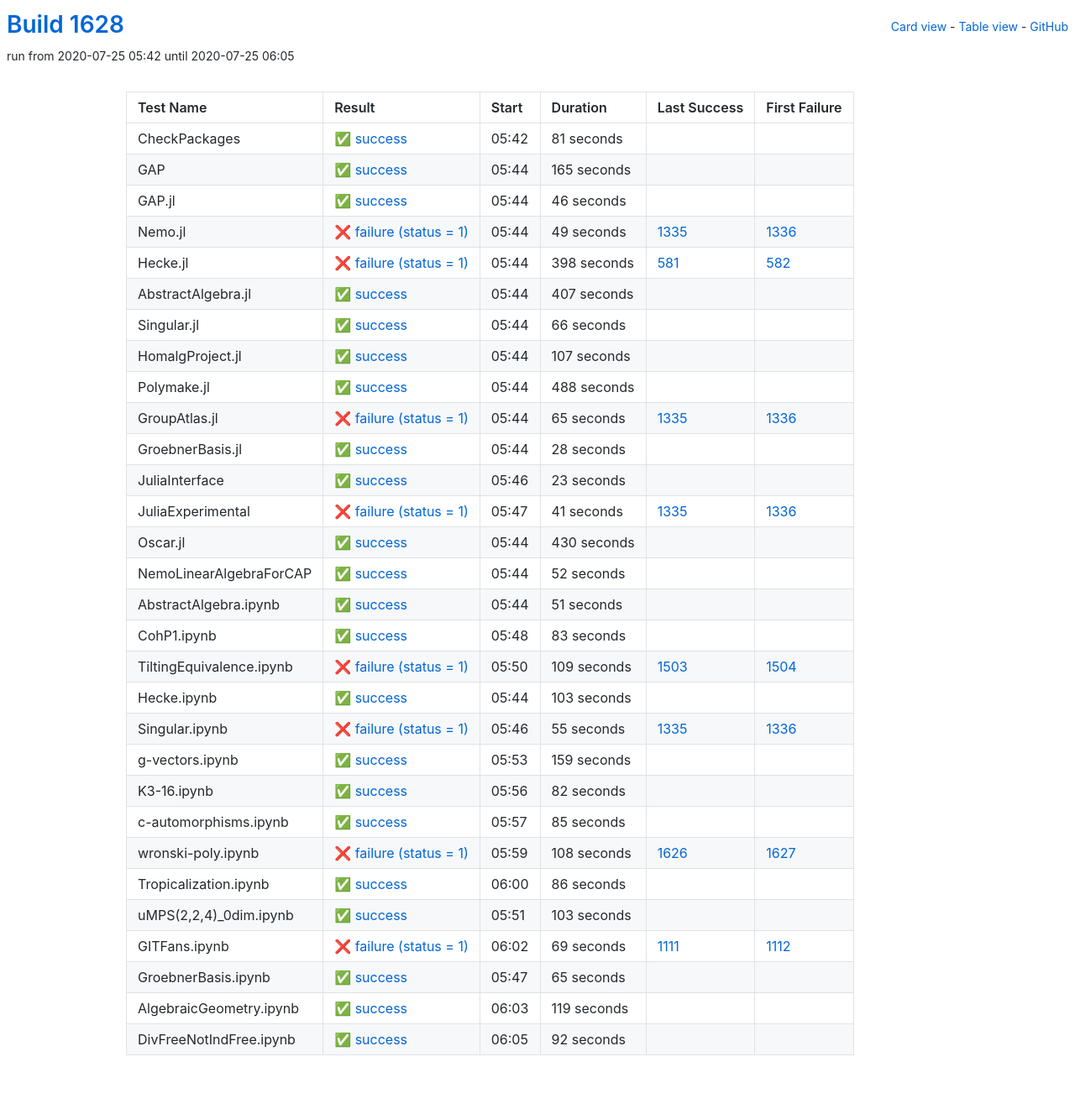
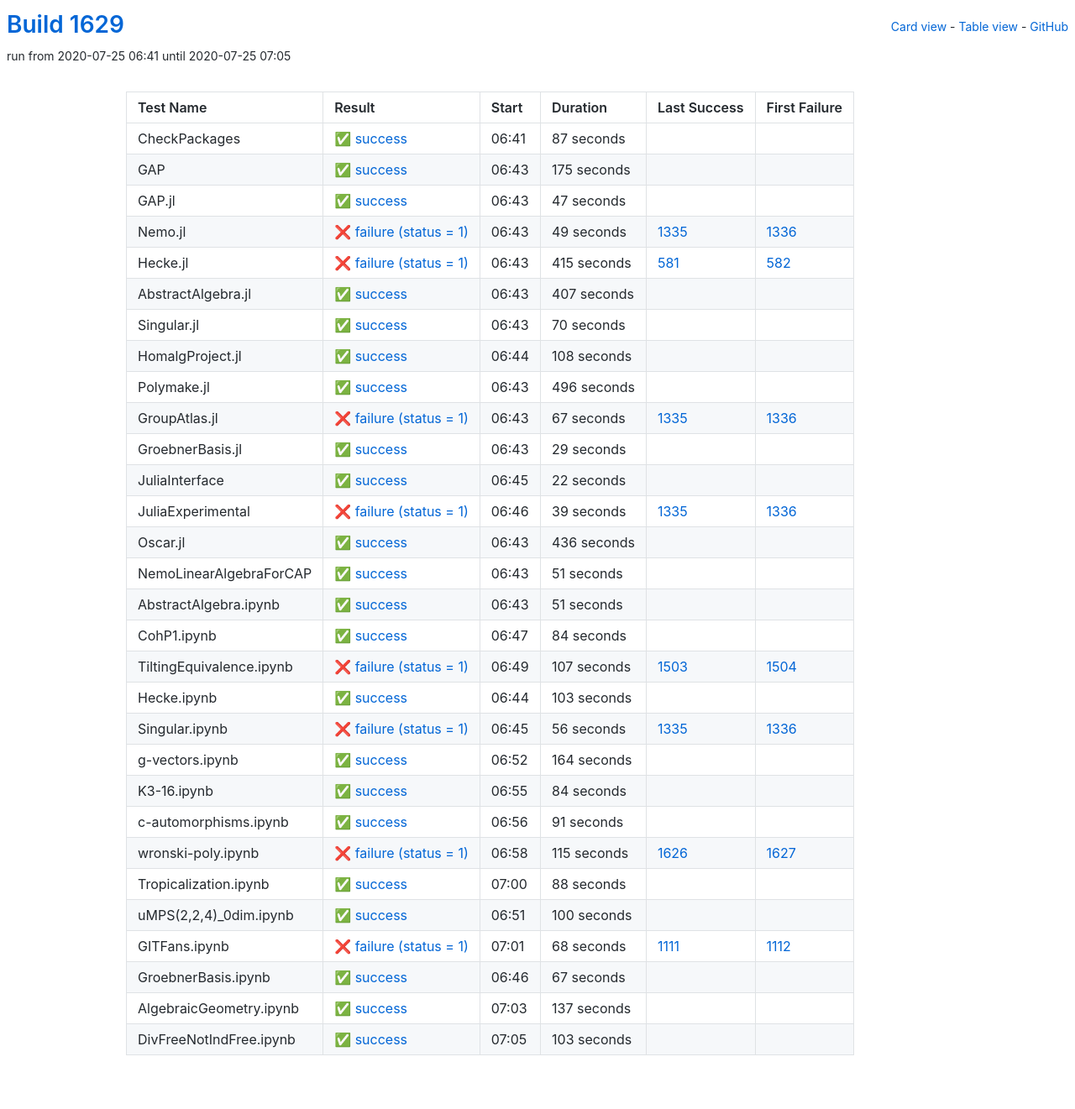
Before and after one commit to oscar-system/oscar-ci-status-1.4, a Jekyll site: the page built from table.html, in a window 1280 px wide. Shown: the whole page at 84% size. Built offline with Jekyll 4.4.1, drawn with Linux system fonts in a browser that asks for light colours.

Commit message:
Build #1629

```diff
--- a/_data/ci.yml
+++ b/_data/ci.yml
@@ -1,6 +1,6 @@
 ---
-build: 1628
-build_url: https://oscarci.mathematik.uni-kl.de/job/oscar-julia-1.4/1628/
+build: 1629
+build_url: https://oscarci.mathematik.uni-kl.de/job/oscar-julia-1.4/1629/
 job: oscar-julia-1.4
 organization: oscar-system
 repo: oscar-ci-status-1.4
@@ -8,44 +8,44 @@ repourl: https://github.com/oscar-system/oscar-ci-status-1.4
 tests:
 - name: CheckPackages
   id: checkpackages
-  log: https://oscarci.mathematik.uni-kl.de/job/oscar-julia-1.4/1628/artifact/logs/build-1628/CheckPackages.log
-  start: 2020-07-25 05:42
+  log: https://oscarci.mathematik.uni-kl.de/job/oscar-julia-1.4/1629/artifact/logs/build-1629/CheckPackages.log
+  start: 2020-07-25 06:41
   success: true
   exitcode: 0
   status: success
-  duration: 81
+  duration: 87
   last_success: false
   last_success_url:
   first_failure: false
   first_failure_url:
 - name: GAP
   id: gap
-  log: https://oscarci.mathematik.uni-kl.de/job/oscar-julia-1.4/1628/artifact/logs/build-1628/GAP.log
-  start: 2020-07-25 05:44
+  log: https://oscarci.mathematik.uni-kl.de/job/oscar-julia-1.4/1629/artifact/logs/build-1629/GAP.log
+  start: 2020-07-25 06:43
   success: true
   exitcode: 0
   status: success
-  duration: 165
+  duration: 175
   last_success: false
   last_success_url:
   first_failure: false
   first_failure_url:
 - name: GAP.jl
   id: gap-jl
-  log: https://oscarci.mathematik.uni-kl.de/job/oscar-julia-1.4/1628/artifact/logs/build-1628/GAP.jl.log
-  start: 2020-07-25 05:44
+  log: https://oscarci.mathematik.uni-kl.de/job/oscar-julia-1.4/1629/artifact/logs/build-1629/GAP.jl.log
+  start: 2020-07-25 06:43
   success: true
   exitcode: 0
   status: success
-  duration: 46
+  duration: 47
   last_success: false
   last_success_url:
   first_failure: false
   first_failure_url:
 - name: Nemo.jl
   id: nemo-jl
-  log: https://oscarci.mathematik.uni-kl.de/job/oscar-julia-1.4/1628/artifact/logs/build-1628/Nemo.jl.log
-  start: 2020-07-25 05:44
+  log: https://oscarci.mathematik.uni-kl.de/job/oscar-julia-1.4/1629/artifact/logs/build-1629/Nemo.jl.log
+  start: 2020-07-25 06:43
   success: false
   exitcode: 1
   status: failure
@@ -56,20 +56,20 @@ tests:
   first_failure_url: https://oscarci.mathematik.uni-kl.de/job/oscar-julia-1.4/1336/
 - name: Hecke.jl
   id: hecke-jl
-  log: https://oscarci.mathematik.uni-kl.de/job/oscar-julia-1.4/1628/artifact/logs/build-1628/Hecke.jl.log
-  start: 2020-07-25 05:44
+  log: https://oscarci.mathematik.uni-kl.de/job/oscar-julia-1.4/1629/artifact/logs/build-1629/Hecke.jl.log
+  start: 2020-07-25 06:43
   success: false
   exitcode: 1
   status: failure
-  duration: 398
+  duration: 415
   last_success: 581
   last_success_url: https://oscarci.mathematik.uni-kl.de/job/oscar-julia-1.4/581/
   first_failure: 582
   first_failure_url: https://oscarci.mathematik.uni-kl.de/job/oscar-julia-1.4/582/
 - name: AbstractAlgebra.jl
   id: abstractalgebra-jl
-  log: https://oscarci.mathematik.uni-kl.de/job/oscar-julia-1.4/1628/artifact/logs/build-1628/AbstractAlgebra.jl.log
-  start: 2020-07-25 05:44
+  log: https://oscarci.mathematik.uni-kl.de/job/oscar-julia-1.4/1629/artifact/logs/build-1629/AbstractAlgebra.jl.log
+  start: 2020-07-25 06:43
   success: true
   exitcode: 0
   status: success
@@ -80,116 +80,116 @@ tests:
   first_failure_url:
 - name: Singular.jl
   id: singular-jl
-  log: https://oscarci.mathematik.uni-kl.de/job/oscar-julia-1.4/1628/artifact/logs/build-1628/Singular.jl.log
-  start: 2020-07-25 05:44
+  log: https://oscarci.mathematik.uni-kl.de/job/oscar-julia-1.4/1629/artifact/logs/build-1629/Singular.jl.log
+  start: 2020-07-25 06:43
   success: true
   exitcode: 0
   status: success
-  duration: 66
+  duration: 70
   last_success: false
   last_success_url:
   first_failure: false
   first_failure_url:
 - name: HomalgProject.jl
   id: homalgproject-jl
-  log: https://oscarci.mathematik.uni-kl.de/job/oscar-julia-1.4/1628/artifact/logs/build-1628/HomalgProject.jl.log
-  start: 2020-07-25 05:44
+  log: https://oscarci.mathematik.uni-kl.de/job/oscar-julia-1.4/1629/artifact/logs/build-1629/HomalgProject.jl.log
+  start: 2020-07-25 06:44
   success: true
   exitcode: 0
   status: success
-  duration: 107
+  duration: 108
   last_success: false
   last_success_url:
   first_failure: false
   first_failure_url:
 - name: Polymake.jl
   id: polymake-jl
-  log: https://oscarci.mathematik.uni-kl.de/job/oscar-julia-1.4/1628/artifact/logs/build-1628/Polymake.jl.log
-  start: 2020-07-25 05:44
+  log: https://oscarci.mathematik.uni-kl.de/job/oscar-julia-1.4/1629/artifact/logs/build-1629/Polymake.jl.log
+  start: 2020-07-25 06:43
   success: true
   exitcode: 0
   status: success
-  duration: 488
+  duration: 496
   last_success: false
   last_success_url:
   first_failure: false
   first_failure_url:
 - name: GroupAtlas.jl
   id: groupatlas-jl
-  log: https://oscarci.mathematik.uni-kl.de/job/oscar-julia-1.4/1628/artifact/logs/build-1628/GroupAtlas.jl.log
-  start: 2020-07-25 05:44
+  log: https://oscarci.mathematik.uni-kl.de/job/oscar-julia-1.4/1629/artifact/logs/build-1629/GroupAtlas.jl.log
+  start: 2020-07-25 06:43
   success: false
   exitcode: 1
   status: failure
-  duration: 65
+  duration: 67
   last_success: 1335
   last_success_url: https://oscarci.mathematik.uni-kl.de/job/oscar-julia-1.4/1335/
   first_failure: 1336
   first_failure_url: https://oscarci.mathematik.uni-kl.de/job/oscar-julia-1.4/1336/
 - name: GroebnerBasis.jl
   id: groebnerbasis-jl
-  log: https://oscarci.mathematik.uni-kl.de/job/oscar-julia-1.4/1628/artifact/logs/build-1628/GroebnerBasis.jl.log
-  start: 2020-07-25 05:44
+  log: https://oscarci.mathematik.uni-kl.de/job/oscar-julia-1.4/1629/artifact/logs/build-1629/GroebnerBasis.jl.log
+  start: 2020-07-25 06:43
   success: true
   exitcode: 0
   status: success
-  duration: 28
+  duration: 29
   last_success: false
   last_success_url:
   first_failure: false
   first_failure_url:
 - name: JuliaInterface
   id: juliainterface
-  log: https://oscarci.mathematik.uni-kl.de/job/oscar-julia-1.4/1628/artifact/logs/build-1628/JuliaInterface.log
-  start: 2020-07-25 05:46
+  log: https://oscarci.mathematik.uni-kl.de/job/oscar-julia-1.4/1629/artifact/logs/build-1629/JuliaInterface.log
+  start: 2020-07-25 06:45
   success: true
   exitcode: 0
   status: success
-  duration: 23
+  duration: 22
   last_success: false
   last_success_url:
   first_failure: false
   first_failure_url:
 - name: JuliaExperimental
   id: juliaexperimental
-  log: https://oscarci.mathematik.uni-kl.de/job/oscar-julia-1.4/1628/artifact/logs/build-1628/JuliaExperimental.log
-  start: 2020-07-25 05:47
+  log: https://oscarci.mathematik.uni-kl.de/job/oscar-julia-1.4/1629/artifact/logs/build-1629/JuliaExperimental.log
+  start: 2020-07-25 06:46
   success: false
   exitcode: 1
   status: failure
-  duration: 41
+  duration: 39
   last_success: 1335
   last_success_url: https://oscarci.mathematik.uni-kl.de/job/oscar-julia-1.4/1335/
   first_failure: 1336
   first_failure_url: https://oscarci.mathematik.uni-kl.de/job/oscar-julia-1.4/1336/
 - name: Oscar.jl
   id: oscar-jl
-  log: https://oscarci.mathematik.uni-kl.de/job/oscar-julia-1.4/1628/artifact/logs/build-1628/Oscar.jl.log
-  start: 2020-07-25 05:44
+  log: https://oscarci.mathematik.uni-kl.de/job/oscar-julia-1.4/1629/artifact/logs/build-1629/Oscar.jl.log
+  start: 2020-07-25 06:43
   success: true
   exitcode: 0
   status: success
-  duration: 430
+  duration: 436
   last_success: false
   last_success_url:
   first_failure: false
   first_failure_url:
 - name: NemoLinearAlgebraForCAP
   id: nemolinearalgebraforcap
-  log: https://oscarci.mathematik.uni-kl.de/job/oscar-julia-1.4/1628/artifact/logs/build-1628/NemoLinearAlgebraForCAP.log
-  start: 2020-07-25 05:44
+  log: https://oscarci.mathematik.uni-kl.de/job/oscar-julia-1.4/1629/artifact/logs/build-1629/NemoLinearAlgebraForCAP.log
+  start: 2020-07-25 06:43
   success: true
   exitcode: 0
   status: success
-  duration: 52
+  duration: 51
   last_success: false
   last_success_url:
   first_failure: false
   first_failure_url:
 - name: AbstractAlgebra.ipynb
   id: abstractalgebra-ipynb
-  log: https://oscarci.mathematik.uni-kl.de/job/oscar-julia-1.4/1628/artifact/logs/build-1628/AbstractAlgebra.ipynb.log
-  start: 2020-07-25 05:44
+  log: https://oscarci.mathematik.uni-kl.de/job/oscar-julia-1.4/1629/artifact/logs/build-1629/AbstractAlgebra.ipynb.log
+  start: 2020-07-25 06:43
   success: true
   exitcode: 0
   status: success
@@ -200,32 +200,32 @@ tests:
   first_failure_url:
 - name: CohP1.ipynb
   id: cohp1-ipynb
-  log: https://oscarci.mathematik.uni-kl.de/job/oscar-julia-1.4/1628/artifact/logs/build-1628/CohP1.ipynb.log
-  start: 2020-07-25 05:48
+  log: https://oscarci.mathematik.uni-kl.de/job/oscar-julia-1.4/1629/artifact/logs/build-1629/CohP1.ipynb.log
+  start: 2020-07-25 06:47
   success: true
   exitcode: 0
   status: success
-  duration: 83
+  duration: 84
   last_success: false
   last_success_url:
   first_failure: false
   first_failure_url:
 - name: TiltingEquivalence.ipynb
   id: tiltingequivalence-ipynb
-  log: https://oscarci.mathematik.uni-kl.de/job/oscar-julia-1.4/1628/artifact/logs/build-1628/TiltingEquivalence.ipynb.log
-  start: 2020-07-25 05:50
+  log: https://oscarci.mathematik.uni-kl.de/job/oscar-julia-1.4/1629/artifact/logs/build-1629/TiltingEquivalence.ipynb.log
+  start: 2020-07-25 06:49
   success: false
   exitcode: 1
   status: failure
-  duration: 109
+  duration: 107
   last_success: 1503
   last_success_url: https://oscarci.mathematik.uni-kl.de/job/oscar-julia-1.4/1503/
   first_failure: 1504
   first_failure_url: https://oscarci.mathematik.uni-kl.de/job/oscar-julia-1.4/1504/
 - name: Hecke.ipynb
   id: hecke-ipynb
-  log: https://oscarci.mathematik.uni-kl.de/job/oscar-julia-1.4/1628/artifact/logs/build-1628/Hecke.ipynb.log
-  start: 2020-07-25 05:44
+  log: https://oscarci.mathematik.uni-kl.de/job/oscar-julia-1.4/1629/artifact/logs/build-1629/Hecke.ipynb.log
+  start: 2020-07-25 06:44
   success: true
   exitcode: 0
   status: success
@@ -236,80 +236,128 @@ tests:
   first_failure_url:
 - name: Singular.ipynb
   id: singular-ipynb
-  log: https://oscarci.mathematik.uni-kl.de/job/oscar-julia-1.4/1628/artifact/logs/build-1628/Singular.ipynb.log
-  start: 2020-07-25 05:46
+  log: https://oscarci.mathematik.uni-kl.de/job/oscar-julia-1.4/1629/artifact/logs/build-1629/Singular.ipynb.log
+  start: 2020-07-25 06:45
   success: false
   exitcode: 1
   status: failure
-  duration: 55
+  duration: 56
   last_success: 1335
   last_success_url: https://oscarci.mathematik.uni-kl.de/job/oscar-julia-1.4/1335/
   first_failure: 1336
   first_failure_url: https://oscarci.mathematik.uni-kl.de/job/oscar-julia-1.4/1336/
 - name: g-vectors.ipynb
   id: g-vectors-ipynb
-  log: https://oscarci.mathematik.uni-kl.de/job/oscar-julia-1.4/1628/artifact/logs/build-1628/g-vectors.ipynb.log
-  start: 2020-07-25 05:53
+  log: https://oscarci.mathematik.uni-kl.de/job/oscar-julia-1.4/1629/artifact/logs/build-1629/g-vectors.ipynb.log
+  start: 2020-07-25 06:52
   success: true
   exitcode: 0
   status: success
-  duration: 159
+  duration: 164
   last_success: false
   last_success_url:
   first_failure: false
   first_failure_url:
 - name: K3-16.ipynb
   id: k3-16-ipynb
-  log: https://oscarci.mathematik.uni-kl.de/job/oscar-julia-1.4/1628/artifact/logs/build-1628/K3-16.ipynb.log
-  start: 2020-07-25 05:56
+  log: https://oscarci.mathematik.uni-kl.de/job/oscar-julia-1.4/1629/artifact/logs/build-1629/K3-16.ipynb.log
+  start: 2020-07-25 06:55
   success: true
   exitcode: 0
   status: success
-  duration: 82
+  duration: 84
   last_success: false
   last_success_url:
   first_failure: false
   first_failure_url:
 - name: c-automorphisms.ipynb
   id: c-automorphisms-ipynb
-  log: https://oscarci.mathematik.uni-kl.de/job/oscar-julia-1.4/1628/artifact/logs/build-1628/c-automorphisms.ipynb.log
-  start: 2020-07-25 05:57
+  log: https://oscarci.mathematik.uni-kl.de/job/oscar-julia-1.4/1629/artifact/logs/build-1629/c-automorphisms.ipynb.log
+  start: 2020-07-25 06:56
   success: true
   exitcode: 0
   status: success
-  duration: 85
+  duration: 91
   last_success: false
   last_success_url:
   first_failure: false
   first_failure_url:
 - name: wronski-poly.ipynb
   id: wronski-poly-ipynb
-  log: https://oscarci.mathematik.uni-kl.de/job/oscar-julia-1.4/1628/artifact/logs/build-1628/wronski-poly.ipynb.log
-  start: 2020-07-25 05:59
+  log: https://oscarci.mathematik.uni-kl.de/job/oscar-julia-1.4/1629/artifact/logs/build-1629/wronski-poly.ipynb.log
+  start: 2020-07-25 06:58
   success: false
   exitcode: 1
   status: failure
-  duration: 108
+  duration: 115
   last_success: 1626
   last_success_url: https://oscarci.mathematik.uni-kl.de/job/oscar-julia-1.4/1626/
   first_failure: 1627
   first_failure_url: https://oscarci.mathematik.uni-kl.de/job/oscar-julia-1.4/1627/
 - name: Tropicalization.ipynb
   id: tropicalization-ipynb
-  log: https://oscarci.mathematik.uni-kl.de/job/oscar-julia-1.4/1628/artifact/logs/build-1628/Tropicalization.ipynb.log
-  start: 2020-07-25 06:00
+  log: https://oscarci.mathematik.uni-kl.de/job/oscar-julia-1.4/1629/artifact/logs/build-1629/Tropicalization.ipynb.log
+  start: 2020-07-25 07:00
   success: true
   exitcode: 0
   status: success
-  duration: 86
+  duration: 88
   last_success: false
   last_success_url:
   first_failure: false
   first_failure_url:
 - name: uMPS(2,2,4)_0dim.ipynb
   id: umps-2-2-4-0dim-ipynb
-  log: https://oscarci.mathematik.uni-kl.de/job/oscar-julia-1.4/1628/artifact/logs/build-1628/uMPS-2-2-4-_0dim.ipynb.log
-  start: 2020-07-25 05:51
+  log: https://oscarci.mathematik.uni-kl.de/job/oscar-julia-1.4/1629/artifact/logs/build-1629/uMPS-2-2-4-_0dim.ipynb.log
+  start: 2020-07-25 06:51
+  success: true
+  exitcode: 0
+  status: success
+  duration: 100
+  last_success: false
+  last_success_url:
+  first_failure: false
+  first_failure_url:
+- name: GITFans.ipynb
+  id: gitfans-ipynb
+  log: https://oscarci.mathematik.uni-kl.de/job/oscar-julia-1.4/1629/artifact/logs/build-1629/GITFans.ipynb.log
+  start: 2020-07-25 07:01
+  success: false
+  exitcode: 1
+  status: failure
+  duration: 68
+  last_success: 1111
+  last_success_url: https://oscarci.mathematik.uni-kl.de/job/oscar-julia-1.4/1111/
+  first_failure: 1112
+  first_failure_url: https://oscarci.mathematik.uni-kl.de/job/oscar-julia-1.4/1112/
+- name: GroebnerBasis.ipynb
+  id: groebnerbasis-ipynb
+  log: https://oscarci.mathematik.uni-kl.de/job/oscar-julia-1.4/1629/artifact/logs/build-1629/GroebnerBasis.ipynb.log
+  start: 2020-07-25 06:46
+  success: true
+  exitcode: 0
+  status: success
+  duration: 67
+  last_success: false
+  last_success_url:
+  first_failure: false
+  first_failure_url:
+- name: AlgebraicGeometry.ipynb
+  id: algebraicgeometry-ipynb
+  log: https://oscarci.mathematik.uni-kl.de/job/oscar-julia-1.4/1629/artifact/logs/build-1629/AlgebraicGeometry.ipynb.log
+  start: 2020-07-25 07:03
+  success: true
+  exitcode: 0
+  status: success
+  duration: 137
+  last_success: false
+  last_success_url:
+  first_failure: false
+  first_failure_url:
+- name: DivFreeNotIndFree.ipynb
+  id: divfreenotindfree-ipynb
+  log: https://oscarci.mathematik.uni-kl.de/job/oscar-julia-1.4/1629/artifact/logs/build-1629/DivFreeNotIndFree.ipynb.log
+  start: 2020-07-25 07:05
   success: true
   exitcode: 0
   status: success
@@ -318,51 +366,3 @@ tests:
   last_success_url:
   first_failure: false
   first_failure_url:
-- name: GITFans.ipynb
-  id: gitfans-ipynb
-  log: https://oscarci.mathematik.uni-kl.de/job/oscar-julia-1.4/1628/artifact/logs/build-1628/GITFans.ipynb.log
-  start: 2020-07-25 06:02
-  success: false
-  exitcode: 1
-  status: failure
-  duration: 69
-  last_success: 1111
-  last_success_url: https://oscarci.mathematik.uni-kl.de/job/oscar-julia-1.4/1111/
-  first_failure: 1112
-  first_failure_url: https://oscarci.mathematik.uni-kl.de/job/oscar-julia-1.4/1112/
-- name: GroebnerBasis.ipynb
-  id: groebnerbasis-ipynb
-  log: https://oscarci.mathematik.uni-kl.de/job/oscar-julia-1.4/1628/artifact/logs/build-1628/GroebnerBasis.ipynb.log
-  start: 2020-07-25 05:47
-  success: true
-  exitcode: 0
-  status: success
-  duration: 65
-  last_success: false
-  last_success_url:
-  first_failure: false
-  first_failure_url:
-- name: AlgebraicGeometry.ipynb
-  id: algebraicgeometry-ipynb
-  log: https://oscarci.mathematik.uni-kl.de/job/oscar-julia-1.4/1628/artifact/logs/build-1628/AlgebraicGeometry.ipynb.log
-  start: 2020-07-25 06:03
-  success: true
-  exitcode: 0
-  status: success
-  duration: 119
-  last_success: false
-  last_success_url:
-  first_failure: false
-  first_failure_url:
-- name: DivFreeNotIndFree.ipynb
-  id: divfreenotindfree-ipynb
-  log: https://oscarci.mathematik.uni-kl.de/job/oscar-julia-1.4/1628/artifact/logs/build-1628/DivFreeNotIndFree.ipynb.log
-  start: 2020-07-25 06:05
-  success: true
-  exitcode: 0
-  status: success
-  duration: 92
-  last_success: false
-  last_success_url:
-  first_failure: false
-  first_failure_url:
```
Also changed, not shown: README.md.
